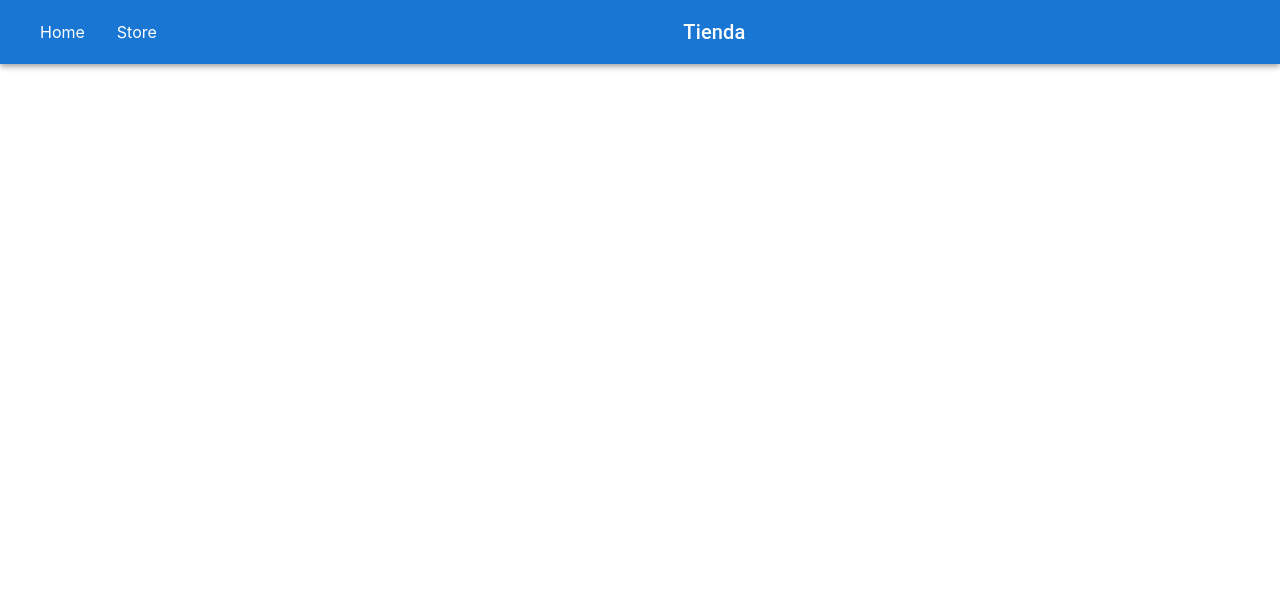
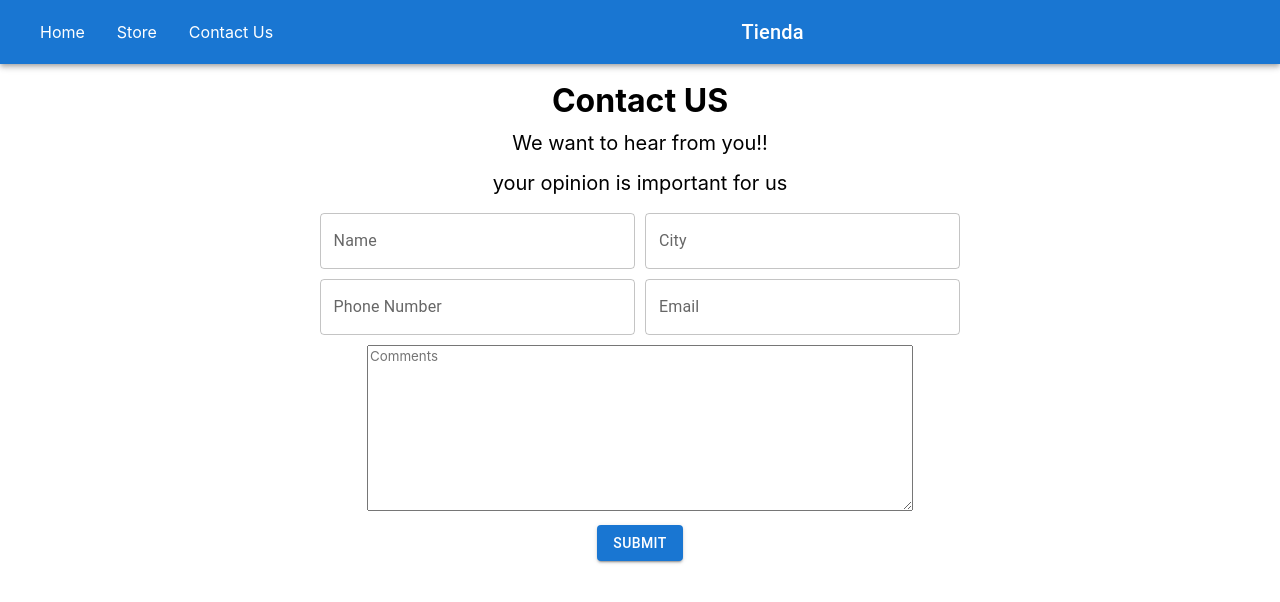
Before and after one commit to WILLIAMSERNA0629/Example-react, a React (Create React App) app: page /contact in a window 1280 px wide. Before the commit this address had no page. Shown: the top 602 px of the page. Built offline with nearby package versions, Linux system fonts and the light colour scheme.

Commit message:
added contact form

```diff
--- a/src/components/organisms/Navbar/Navbar.js
+++ b/src/components/organisms/Navbar/Navbar.js
@@ -14,6 +14,7 @@ const Navbar = () =>{
         <Toolbar>
           <Link to='/' className='links'>Home</Link>
           <Link to='/store'className='links'>Store</Link>
+          <Link to='/contact'className='links'>Contact Us</Link>
           <Typography variant="h6" component="div" sx={{ flexGrow: 1 }}>
            Tienda
           </Typography>
--- /dev/null
+++ b/src/components/pages/Contact/Contact.css
@@ -0,0 +1,31 @@
+.form{
+    margin: 16px;
+    display: flex;
+    flex-direction: column;
+    align-items: center;
+    gap: 10px;
+}
+
+.fields{
+    width: 25ch;
+    font-size: 20px;
+}
+
+.comments{
+    font-family: inherit;
+}
+.block{
+    display: flex;
+    gap: 10px;
+}
+
+.title{
+    display: flex;
+    flex-direction: column;
+    align-items: center;
+    line-height: 0%;
+}
+.title p{
+    line-height: 0%;
+    font-size: 20px;
+}
--- /dev/null
+++ b/src/components/pages/Contact/Contact.jsx
@@ -0,0 +1,57 @@
+import React from "react";
+import "./Contact.css";
+import TextField from "@mui/material/TextField";
+import TextareaAutosize from "@mui/material/TextareaAutosize";
+import Button from '@mui/material/Button';
+
+const Contact = () => {
+  return (
+    <div className="form">
+        <div className="title">
+            <h1>Contact US</h1>
+            <p>We want to hear from you!!</p>
+            <p>your opinion is important for us</p>
+        </div>
+      <div className="block">
+        <TextField
+          id="outlined-basic"
+          label="Name"
+          variant="outlined"
+          className="fields"
+        />
+        <TextField
+          id="outlined-basic"
+          label="City"
+          variant="outlined"
+          className="fields"
+        />
+      </div>
+      <div className="block">
+        <TextField
+          id="outlined-basic"
+          label="Phone Number"
+          variant="outlined"
+          className="fields"
+        />
+        <TextField
+          id="outlined-basic"
+          label="Email"
+          variant="outlined"
+          className="fields"
+        />
+      </div>
+      <div>
+      <TextareaAutosize
+          aria-label="minimum height"
+          minRows={10}
+          placeholder="Comments"
+          style={{ width: 540 }}
+          className="comments"
+        />
+      </div>
+      <Button variant="contained">Submit</Button>
+    </div>
+  );
+};
+
+export default Contact;
--- a/src/index.js
+++ b/src/index.js
@@ -5,6 +5,7 @@ import App from './components/pages/App.jsx';
 import reportWebVitals from './reportWebVitals';
 import { BrowserRouter, Routes, Route } from 'react-router-dom';
 import Store from './components/pages/Store/Store';
+import Contact from './components/pages/Contact/Contact'
 import Navbar from './components/organisms/Navbar/Navbar';
 
 const root = ReactDOM.createRoot(document.getElementById('root'));
@@ -15,6 +16,7 @@ root.render(
       <Routes>
         <Route path='/' element={<App/>} />
         <Route path='/store' element={<Store/>} />
+        <Route path='/contact' element={<Contact/>} />
       </Routes>
     </BrowserRouter>
   </React.StrictMode>
```
